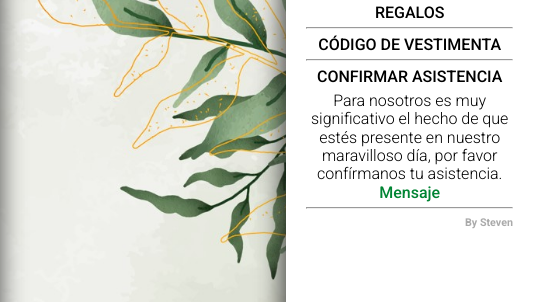
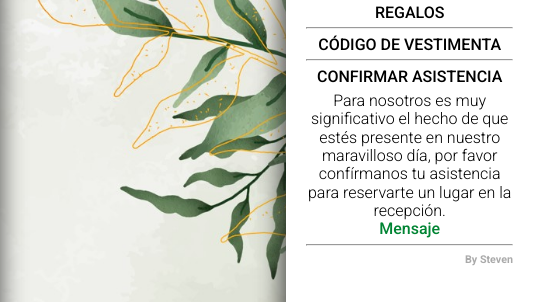
Before and after one commit to TevenV27/TarjetaBoda, a plain HTML site: page index.html in a window 1280 px wide. Both pictures are taken after a click on the link "CONFIRMAR ASISTENCIA". Shown: the part 153-455 px from the top of the page, 747-1280 px from the left. Drawn offline with nearby package versions, Linux system fonts and the light colour scheme; a web font is replaced by a local one.

Commit message:
Update index.html

```diff
--- a/index.html
+++ b/index.html
@@ -137,7 +137,7 @@
               <p class="info3 desaparece3">
                 Para nosotros es muy significativo el hecho de que estés
                 presente en nuestro maravilloso día, por favor confírmanos tu
-                asistencia.
+                asistencia para reservarte un lugar en la recepción.
               </p>
               <a
                 class="info3 info-mapa desaparece3"
```
